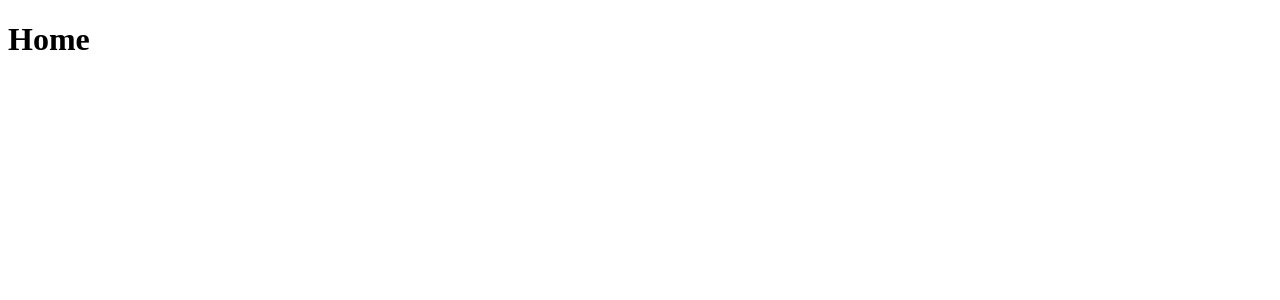
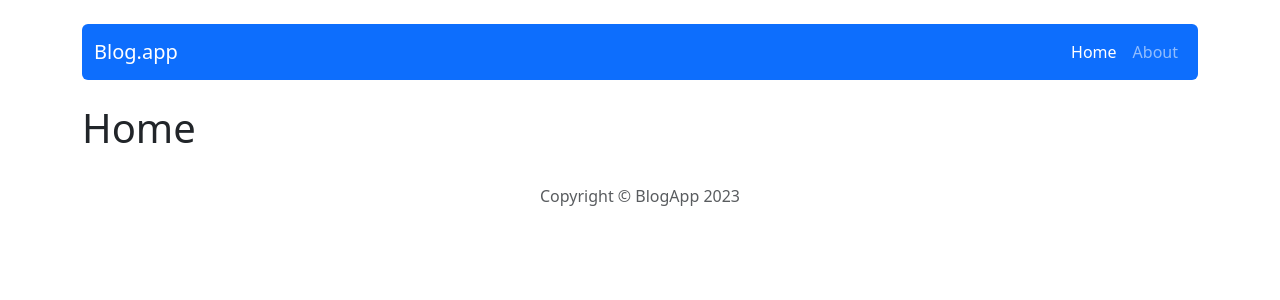
Before and after one commit to Blackbirdev/react-blog-app, a React (Create React App) app: page / in a window 1280 px wide. Shown: the top 300 px of the page. Built offline with nearby package versions, Linux system fonts and the light colour scheme.

Commit message:
Add Navbar with active pages and Footer. Add styles to them

```diff
--- a/package.json
+++ b/package.json
@@ -6,7 +6,7 @@
     "@testing-library/jest-dom": "^5.16.5",
     "@testing-library/react": "^13.4.0",
     "@testing-library/user-event": "^13.5.0",
-    "bootstrap": "5.1.3",
+    "bootstrap": "5.2.0-beta1",
     "react": "^18.2.0",
     "react-bootstrap": "2.0",
     "react-dom": "^18.2.0",
--- a/src/App.js
+++ b/src/App.js
@@ -1,4 +1,7 @@
 import { Routes, Route } from 'react-router-dom';
+import { Container } from 'react-bootstrap';
+import Header from './components/views/Header/Header';
+import Footer from './components/views/Footer/Footer';
 import Home from './components/pages/Home/Home';
 import Post from './components/pages/Post/Post';
 import AddPost from './components/pages/AddPost/AddPost';
@@ -6,9 +9,11 @@
 import About from './components/pages/About/About';
 import NotFound from './components/pages/NotFound/NotFound';
 
-function App() {
+const App = () => {
   return (
     <main>
+      <Container>
+        <Header />
         <Routes>
           <Route path="/" element={<Home />} />
           <Route path="/post/:id" element={<Post />} />
@@ -17,6 +22,8 @@
           <Route path="/about" element={<About />} />
           <Route path="*" element={<NotFound />} />
         </Routes>
+        <Footer />
+      </Container>
     </main>
   );
 }
--- /dev/null
+++ b/src/components/views/Footer/Footer.js
@@ -0,0 +1,9 @@
+const Footer = () => {
+    return (
+        <footer className='text-center text-muted py-4'>
+            <p>Copyright © BlogApp 2023</p>
+        </footer>
+    )
+}
+
+export default Footer;
--- /dev/null
+++ b/src/components/views/Header/Header.js
@@ -0,0 +1,11 @@
+import NavBar from "../NavBar/NavBar";
+
+const Header = () => {
+    return (
+        <>
+            <NavBar />
+        </>
+    )
+}
+
+export default Header;
--- /dev/null
+++ b/src/components/views/NavBar/NavBar.js
@@ -0,0 +1,18 @@
+import { Container, Nav, Navbar } from "react-bootstrap";
+import { NavLink } from "react-router-dom";
+
+const NavBar = () => {
+    return (
+        <Navbar bg='primary' variant='dark' expand='md' className='mt-4 mb-4 rounded'>
+            <Container>
+                <Navbar.Brand>Blog.app</Navbar.Brand>
+                <Nav>
+                    <Nav.Link as={NavLink} to='/'>Home</Nav.Link>
+                    <Nav.Link as={NavLink} to='/about'>About</Nav.Link>
+                </Nav>
+            </Container>
+        </Navbar>
+    )
+}
+
+export default NavBar;
--- a/src/index.js
+++ b/src/index.js
@@ -4,6 +4,7 @@
 import App from './App';
 import { Provider } from 'react-redux';
 import { BrowserRouter } from 'react-router-dom';
+import 'bootstrap/dist/css/bootstrap.min.css';
 
 const root = ReactDOM.createRoot(document.getElementById('root'));
 root.render(
--- a/src/redux/postsRedux.js
+++ b/src/redux/postsRedux.js
@@ -1,7 +1,7 @@
 //selectors
 
 // actions
-const createActionName = actionName => `app/posts/${actionName}`;
+// const createActionName = actionName => `app/posts/${actionName}`;
 
 // action creators
 const postsReducer = (statePart = [], action) => {
```
Also changed, not shown: 1 other file (tests, documents, lock files or other folders). Lines whose indentation alone changed are shown as unchanged.
